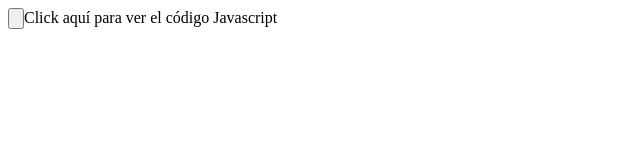
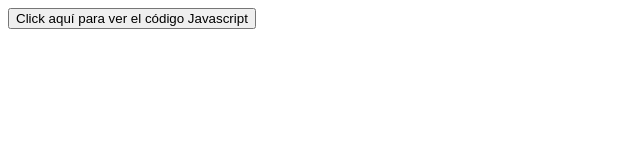
Before and after one commit to felipe-fullstack/js-Ejercicio-clase2-modulo3, a plain HTML site: page index.html in a window 1280 px wide. Shown: the whole page, without its empty margins (0-640 px from the left). Drawn offline with Linux system fonts and the light colour scheme.

Commit message:
Update index.html

```diff
--- a/index.html
+++ b/index.html
@@ -7,6 +7,6 @@
   <title>EJERCICIO CLASE N°2</title>
 </head>
 <body>
-    <input type="button" href="script.js">Click aquí para ver el código Javascript</input>
+    <input value="Click aquí para ver el código Javascript" type="button" href="script.js"/>
 </body>
 </html>
```
